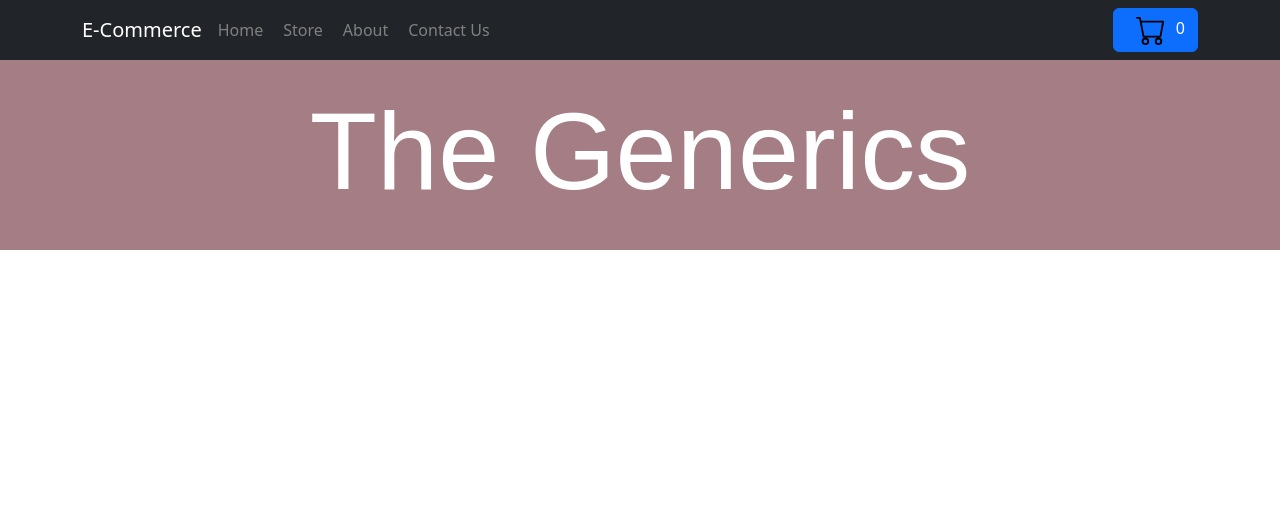
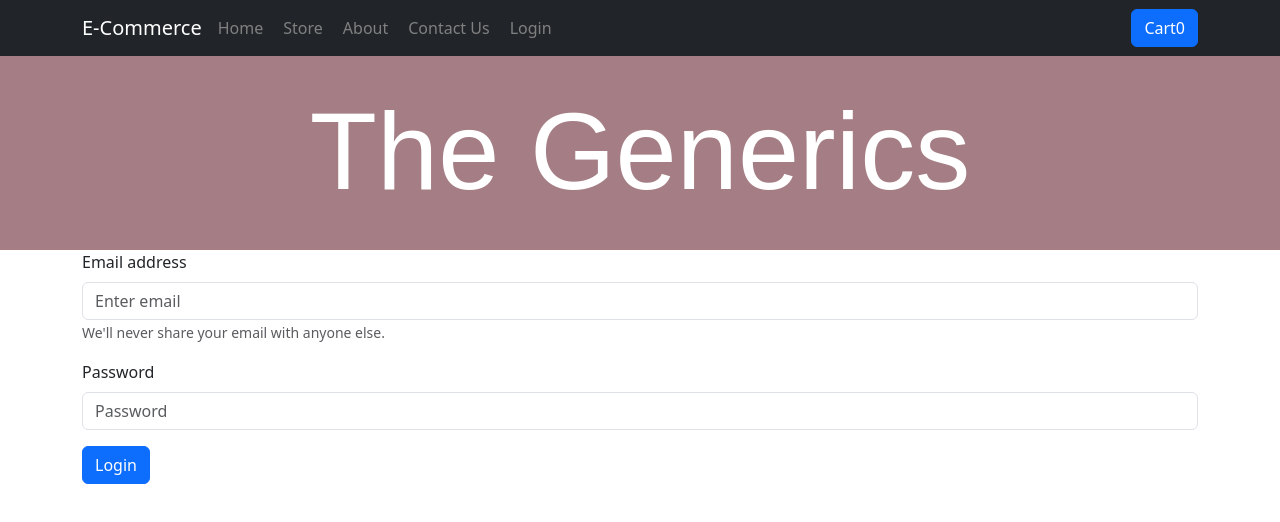
Before and after one commit to pkirme/e-commerce-website, a React (Create React App) app: page /Login in a window 1280 px wide. Shown: the top 522 px of the page. Built offline with nearby package versions, Linux system fonts and the light colour scheme.

Commit message:
Adding Login to Ecommerce

```diff
--- a/src/App.js
+++ b/src/App.js
@@ -7,6 +7,7 @@ import ContactUs from "./components/pages/ContactUs";
 import CartContextProvider from "./store/CartContext/CartContextProvider";
 import HeaderNavbar from "./components/headers/HeaderNavbar";
 import Heading from "./components/headers/Heading";
+import Login from "./components/pages/Login";
 
 // const router = createBrowserRouter([
 //   { path: "/About", element: <About /> },
@@ -40,6 +41,10 @@ function App() {
           <Route path="/Contact">
             <ContactUs />
           </Route>
+
+          <Route path='/Login'>
+            <Login/>
+          </Route>
         </Switch>
 
         {/* <RouterProvider router={router} /> */}
--- a/src/components/headers/HeaderNavbar.js
+++ b/src/components/headers/HeaderNavbar.js
@@ -49,13 +49,16 @@ const HeaderNavbar = () => {
                 Contact Us
               </NavLink>
             </li>
+            <li>
+              <NavLink className="nav" to="/Login">
+                Login
+              </NavLink>
+            </li>
           </Nav>
         </Navbar.Collapse>
         <Navbar.Collapse className="justify-content-end">
           <Button type="submit" onClick={handleShow}>
-            <span>
-              <CartIcon />
-            </span>
+            <span>Cart</span>
             <span>{numberOfCartItems}</span>
           </Button>
           <CartModal show={show} handleClose={handleClose} />
--- /dev/null
+++ b/src/components/pages/Login.js
@@ -0,0 +1,72 @@
+import React, { useRef } from "react";
+import { Container, Form, Button } from "react-bootstrap";
+import { useHistory } from "react-router-dom";
+
+const Login = () => {
+  const history = useHistory();
+  const emailInputRef = useRef();
+  const passwordInputRef = useRef();
+
+  const onSubmitHandler = async (e) => {
+    e.preventDefault();
+    const enteredEmail = emailInputRef.current.value;
+    const enteredPassword = passwordInputRef.current.value;
+    try {
+      const response = await fetch(
+        "https://identitytoolkit.googleapis.com/v1/accounts:signInWithPassword?key=AIzaSyBhWgo-onnehVfjggey6b2N9Rel6F0txZc",
+        {
+          method: "POST",
+          body: JSON.stringify({
+            email: enteredEmail,
+            password: enteredPassword,
+            returnSecureToken: true,
+          }),
+          headers: {
+            "Content-type": "application/json",
+          },
+        }
+      );
+      if (response.ok) {
+        alert("You are welcome!!");
+        history.replace("/Store");
+      } else {
+        throw new Error("Authentication Fail!!");
+      }
+    } catch (error) {
+      alert(error);
+    }
+  };
+
+  return (
+    <Container>
+      <Form onSubmit={onSubmitHandler}>
+        <Form.Group className="mb-3" controlId="formBasicEmail">
+          <Form.Label>Email address</Form.Label>
+          <Form.Control
+            type="email"
+            placeholder="Enter email"
+            ref={emailInputRef}
+          />
+          <Form.Text className="text-muted">
+            We'll never share your email with anyone else.
+          </Form.Text>
+        </Form.Group>
+
+        <Form.Group className="mb-3" controlId="formBasicPassword">
+          <Form.Label>Password</Form.Label>
+          <Form.Control
+            type="password"
+            placeholder="Password"
+            ref={passwordInputRef}
+          />
+        </Form.Group>
+
+        <Button variant="primary" type="submit">
+          Login
+        </Button>
+      </Form>
+    </Container>
+  );
+};
+
+export default Login;
```
Also changed, not shown: src/store/authContext/AuthContext.js (added, +38 -0 lines).
